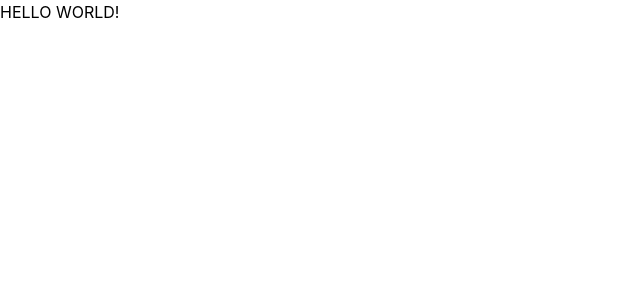
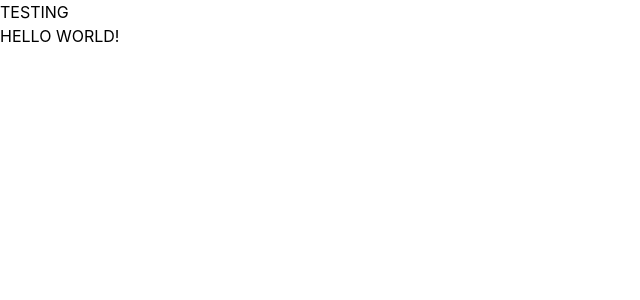
Before and after one commit to Natefr0st/mws-registration-form, a Next.js app: page /registration/step-1 in a window 1280 px wide. Shown: the top 300 px of the page, without its empty margins (0-640 px from the left). Built offline with nearby package versions, Linux system fonts and the light colour scheme.

Commit message:
Added Layout Component ESlint configuration

```diff
--- a/package.json
+++ b/package.json
@@ -20,6 +20,8 @@
     "@testing-library/user-event": "^13.5.0",
     "@types/node": "17.0.2",
     "@types/react": "17.0.37",
+    "@typescript-eslint/eslint-plugin": "^5.8.0",
+    "@typescript-eslint/parser": "^5.8.0",
     "autoprefixer": "^10.4.0",
     "eslint": "8.5.0",
     "eslint-config-next": "12.0.7",
--- /dev/null
+++ b/src/components/Layout.tsx
@@ -0,0 +1,12 @@
+import React from 'react';
+
+const Layout = ({ children }: {children: React.ReactNode}) => {
+  return (
+    <div>
+      TESTING
+      {children}
+    </div>
+  );
+};
+
+export default Layout;
--- a/src/pages/_app.tsx
+++ b/src/pages/_app.tsx
@@ -1,8 +1,20 @@
 import '../styles/globals.css'
 import type { AppProps } from 'next/app'
+import { ReactElement, ReactNode } from "react";
+import { NextPage } from "next";
 
-function MyApp({ Component, pageProps }: AppProps) {
-  return <Component {...pageProps} />
+type NextPageWithLayout = NextPage & {
+  getLayout?: (page: ReactElement) => ReactNode
+}
+
+type AppPropsWithLayout = AppProps & {
+  Component: NextPageWithLayout
+}
+
+function MyApp({ Component, pageProps }: AppPropsWithLayout) {
+  const getLayout = Component.getLayout ?? ((page) => page);
+
+  return getLayout(<Component {...pageProps} />)
 }
 
 export default MyApp
--- a/src/pages/registration/step-1.tsx
+++ b/src/pages/registration/step-1.tsx
@@ -1,4 +1,5 @@
 import React from 'react';
+import Layout from "../../components/Layout";
 
 const StepOne = () => {
   return (
@@ -8,4 +9,8 @@ const StepOne = () => {
   );
 };
 
+StepOne.getLayout = function getLayout(page: typeof StepOne) {
+  return <Layout>{page}</Layout>
+}
+
 export default StepOne;
```
Also changed, not shown: .eslintrc.json, 1 other file (tests, documents, lock files or other folders).
